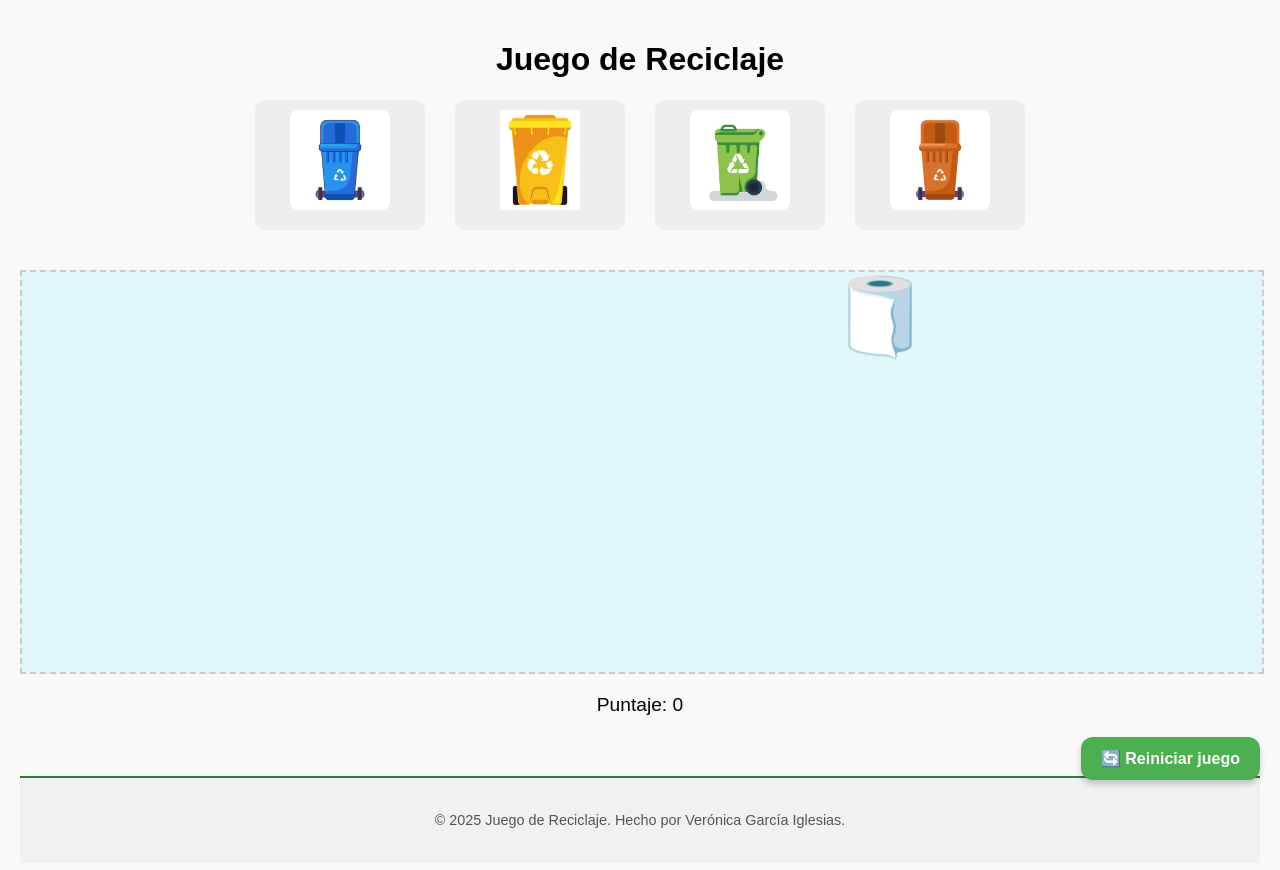
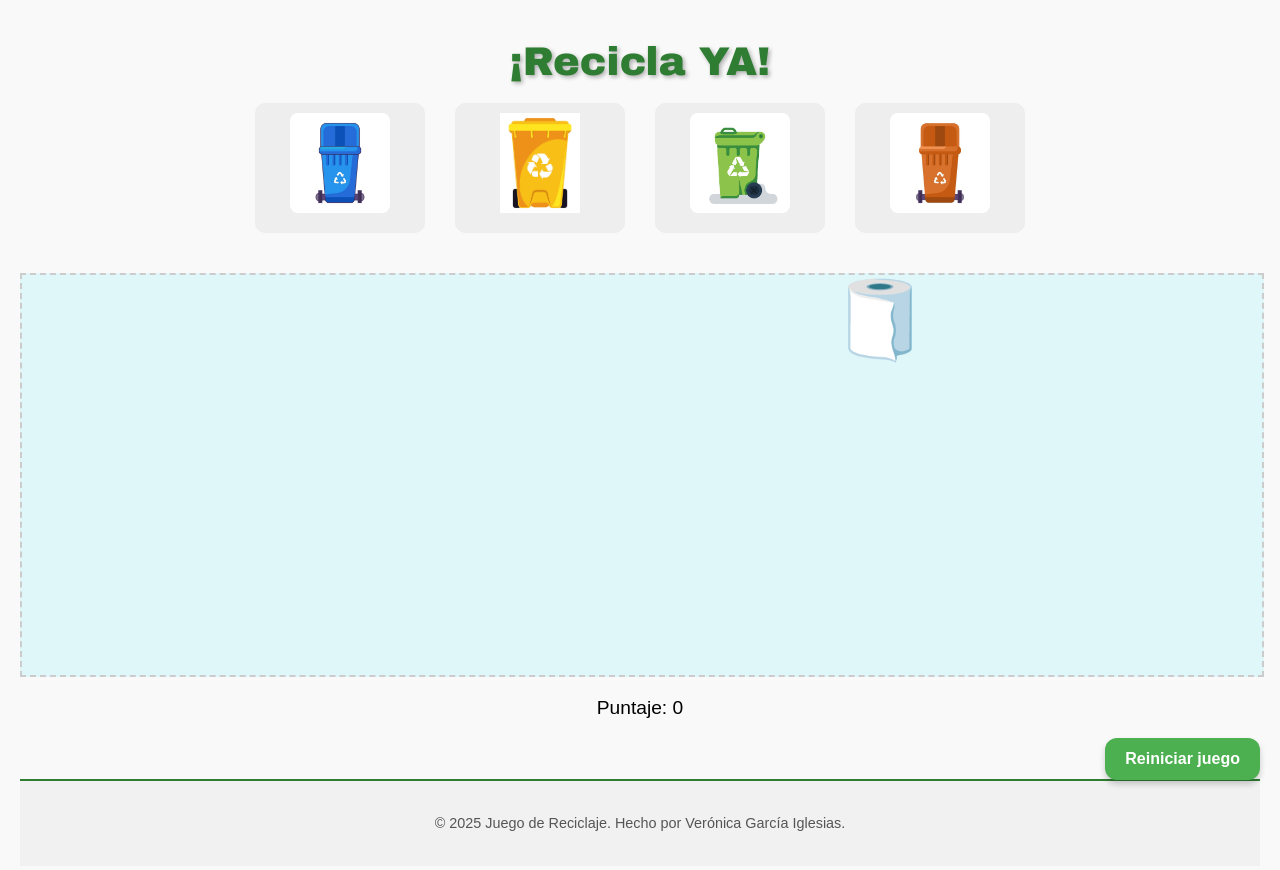
Before and after one commit to veronica-gi/recicla-ya, a plain HTML site: page index.html in a window 1280 px wide. Drawn offline with Linux system fonts and the light colour scheme.

Commit message:
style: dar estilo al título y renombrar juego a 'Recicla Ya!'

```diff
--- a/index.html
+++ b/index.html
@@ -9,7 +9,7 @@
 <body>
 
   <header>
-    <h1>Juego de Reciclaje</h1>
+    <h1>¡Recicla YA!</h1>
   </header>
 
   <main>
--- a/ui/css/styles.css
+++ b/ui/css/styles.css
@@ -5,6 +5,16 @@ body {
   padding: 20px;
   text-align: center;
 }
+
+header h1 {
+  text-align: center;
+  color: #2e7d32;
+  font-family: 'Arial Black', sans-serif;
+  font-size: 2.5rem;
+  margin: 20px 0;
+  text-shadow: 2px 2px 4px rgba(0,0,0,0.3);
+}
+
 
 .contenedores {
   display: flex;
--- a/ui/pages/gamePage.js
+++ b/ui/pages/gamePage.js
@@ -71,7 +71,7 @@ contenedores.forEach(contenedor => {
 
 // Botón Reiniciar
 const botonReiniciar = document.createElement('button');
-botonReiniciar.textContent = '🔄 Reiniciar juego';
+botonReiniciar.textContent = 'Reiniciar juego';
 botonReiniciar.className = 'boton-reiniciar';
 document.body.appendChild(botonReiniciar);
 
```
